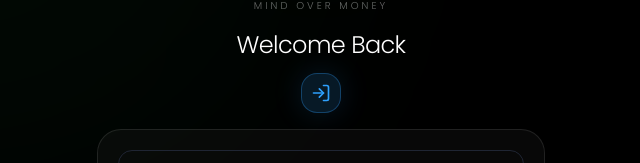
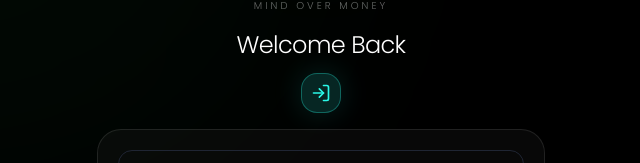
Before and after one commit to npinciak/baseline-base44, a React (Vite) app: page /login in a window 1280 px wide. Shown: the part 198-361 px from the top of the page, without its empty margins (319-959 px from the left). Built offline with nearby package versions, Linux system fonts and the light colour scheme; no server answers.

Commit message:
Update AuthLayout to use brand turquoise for all icons

```diff
--- a/src/components/AuthLayout.jsx
+++ b/src/components/AuthLayout.jsx
@@ -94,8 +94,8 @@ export default function AuthLayout({ icon: Icon, title, subtitle, footer, childr
           <h1 className="text-2xl font-light tracking-tight text-white">{title}</h1>
 
           {Icon && (
-            <div className="inline-flex items-center justify-center w-10 h-10 rounded-2xl bg-[#2EA0FD]/15 border border-[#2EA0FD]/30 mt-3 mb-1 shadow-[0_0_30px_rgba(46,160,253,0.15)]">
-              <Icon className="w-5 h-5 text-[#2EA0FD]" aria-hidden="true" />
+            <div className="inline-flex items-center justify-center w-10 h-10 rounded-2xl bg-primary/15 border border-primary/30 mt-3 mb-1 shadow-[0_0_30px_hsla(175,94%,57%,0.15)]">
+              <Icon className="w-5 h-5 text-primary" aria-hidden="true" />
             </div>
           )}
 
```
